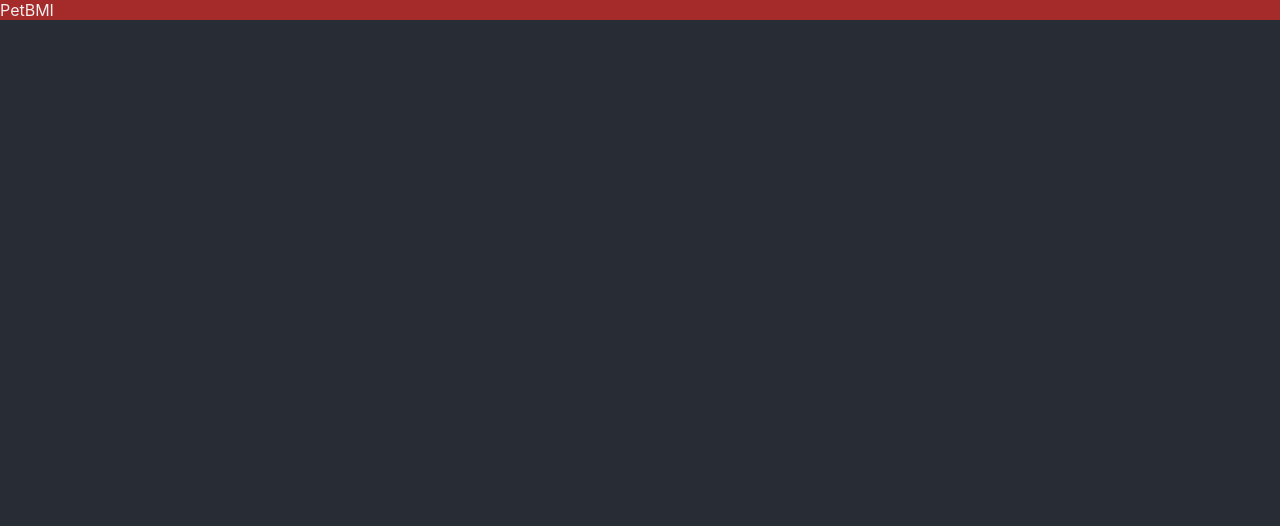
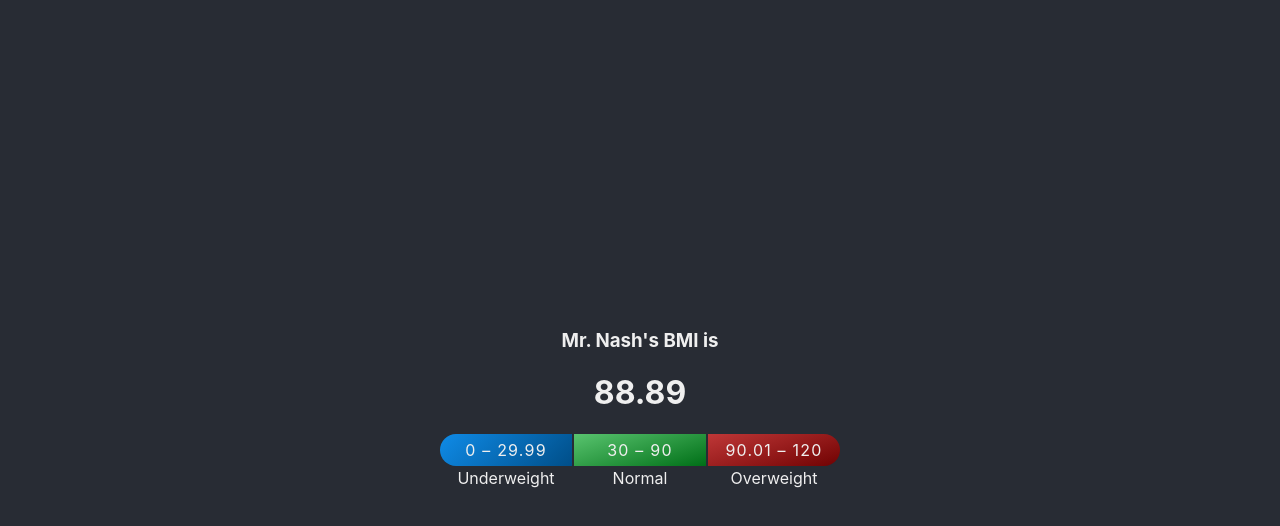
Before and after one commit to patrick-radulian/tractive-challenge, a React (Create React App) app: page / in a window 1280 px wide. Shown: the top 526 px of the page. Built offline with nearby package versions, Linux system fonts and the light colour scheme.

Commit message:
Implement basic logic and styling

```diff
--- a/src/App.css
+++ /dev/null
@@ -1,4 +0,0 @@
-body {
-  background-color: #282c34;
-  color: #efefef;
-}
--- /dev/null
+++ b/src/App.module.css
@@ -0,0 +1,17 @@
+body {
+  background-color: #282c34;
+  color: #efefef;
+}
+
+.app {
+  width: 100vw;
+  height: 100vh;
+  display: flex;
+  align-items: center;
+  justify-content: center;
+}
+
+.container {
+  width: 400px;
+  text-align: center;
+}
--- a/src/App.tsx
+++ b/src/App.tsx
@@ -1,11 +1,20 @@
 import React from 'react';
-import './App.css';
+import styles from './App.module.css';
 import PetBMI from './components/pet-bmi/pet-bmi';
+
+const BMIRanges = [
+    { from: 0, to: 29.99, color: "linear-gradient(135deg, #0f8be7, #004e88)", label: "Underweight" },
+    { from: 30, to: 90, color: "linear-gradient(162deg, #59c46f, #006f17)", label: "Normal" },
+    { from: 90.01, to: 120, color: "linear-gradient(162deg, #bf3737, #700202)", label: "Overweight" },
+]
 
 const App = () => {
     return (
-        <div>
-            <PetBMI/>
+        <div className={styles.app}>
+            <div className={styles.container}>
+                <h3>Mr. Nash's BMI is</h3>
+                <PetBMI ranges={BMIRanges} value={88.89}/>
+            </div>
         </div>
     )
 }
--- a/src/components/pet-bmi/pet-bmi.module.css
+++ b/src/components/pet-bmi/pet-bmi.module.css
@@ -1,3 +1,71 @@
-.pet-bmi {
+.bmi {
+    text-align: center;
+}
+
+.section-container {
+    display: flex;
+    display: flex;
+    align-items: center;
+    gap: 2px;
+    margin-block: 2px;
+}
+
+.section {
+    display: flex;
+    align-items: center;
+    justify-content: center;
+    flex: 1;
+}
+
+.ranges {
+    height: 2rem;
+    border-radius: 1rem;
+}
+
+.range {
+    height: 2rem;
+    font-size: 1rem;
+    letter-spacing: 0.075rem;
     background-color: brown;
+    animation: spawnRange 0.25s ease-out 0s 1 normal forwards;
 }
+
+.range:nth-child(2) {
+    animation-delay: 0.05s
+}
+
+.range:nth-child(3) {
+    animation-delay: 0.1s
+}
+
+.range:first-child {
+    border-top-left-radius: 1rem;
+    border-bottom-left-radius: 1rem;
+}
+
+.range:last-child {
+    border-top-right-radius: 1rem;
+    border-bottom-right-radius: 1rem;
+}
+
+.label {
+
+}
+
+@keyframes spawnRange {
+    0% {
+        transform: scale(0);
+    }
+    80% {
+        transform: scale(1.2);
+    }
+    100% {
+        transform: scale(1);
+    }
+}
+
+@keyframes spawnLabel {
+    0% {
+        transform: translateY(0);
+    }
+}
--- a/src/components/pet-bmi/pet-bmi.tsx
+++ b/src/components/pet-bmi/pet-bmi.tsx
@@ -1,13 +1,47 @@
 import React from "react"
 import styles from "./pet-bmi.module.css"
+import * as CSS from "csstype"
+
+type BMIRange = {
+    from: number,
+    to: number,
+    color: CSS.Property.Color,
+    label: string
+}
 
 type PetBMIProps = {
-
+    ranges: Array<BMIRange>
+    value: number
 }
 
-const PetBMI: React.FC<PetBMIProps> = (props: PetBMIProps) => {
+const calculateValueColor = (ranges: Array<BMIRange>, value: number): CSS.Property.Color => {
+    for (const range of ranges) {
+        if (value >= range.from && value <= range.to) {
+            return range.color
+        }
+    }
+    return ""
+}
+
+const PetBMI: React.FC<PetBMIProps> = ({ranges, value}: PetBMIProps) => {
     return (
-        <div className={styles["pet-bmi"]}>PetBMI</div>
+        <div className={styles.bmi}>
+            <h1 style={{color: calculateValueColor(ranges, value)}}>{value}</h1>
+
+            <div className={`${styles["section-container"]} ${styles.ranges}`}>
+                {ranges.map((range, index) => (
+                    <div key={index} className={`${styles.section} ${styles.range}`} style={{background: range.color}}>
+                        {range.from} &ndash; {range.to}
+                    </div>
+                ))}
+            </div>
+
+            <div className={styles["section-container"]}>
+                {ranges.map((range, index) => (
+                    <span key={index} className={styles.section}>{range.label}</span>
+                ))}
+            </div>
+        </div>
     )
 }
 
```
Also changed, not shown: src/components/pet-bmi-indicator/pet-bmi-indicator.tsx (added, +13 -0 lines).
